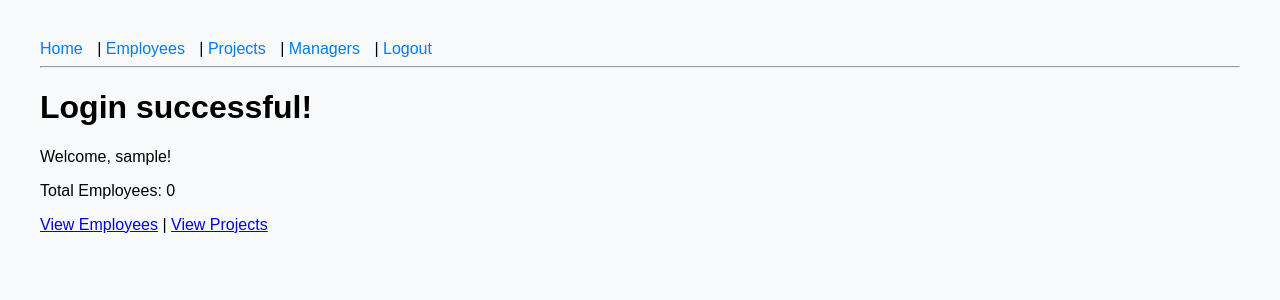
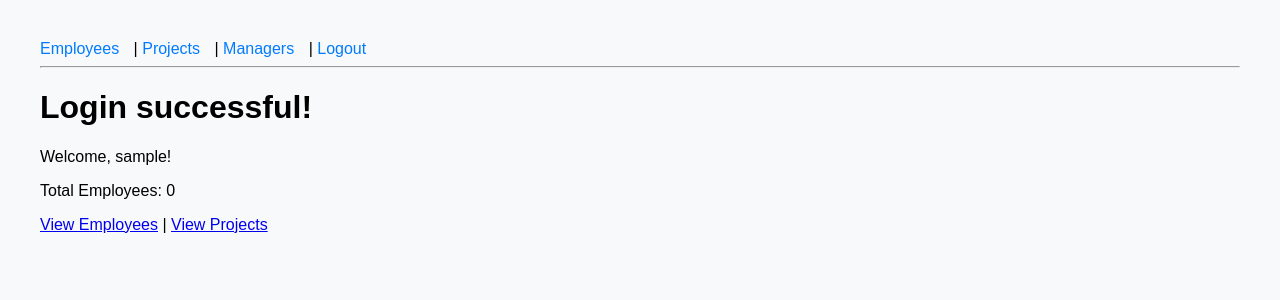
Before and after one commit to chehakchopra/A4-Database-Company-Project, a Flask app: page /home in a window 1280 px wide. Shown: the top 300 px of the page. Run offline with Flask 3, Linux system fonts and the light colour scheme; the visitor is signed in with stand-in values (Sample User, id 1); data that the repository does not hold is empty; some libraries are stand-ins or nearby versions.

Commit message:
Making employees the home page

```diff
--- a/app.py
+++ b/app.py
@@ -47,7 +47,7 @@ def login():
             session["user_id"] = user[0]
             session["username"] = username
             flash("Login successful!", "success")
-            return redirect(url_for("home"))
+            return redirect(url_for("employees"))
         else:
             flash("Invalid username or password", "danger")
 
--- a/static/style.css
+++ b/static/style.css
@@ -77,7 +77,7 @@ form a {
 
 
 .login-box {
-  width: 320px;
+  width: 400px;
   background: white;
   padding: 30px 25px;
   border-radius: 8px;
--- a/templates/layout.html
+++ b/templates/layout.html
@@ -15,7 +15,6 @@
 {% endwith %}
 
 <nav>
-  <a href="{{ url_for('home') }}">Home</a> |
   <a href="{{ url_for('employees') }}">Employees</a> |
   <a href="{{ url_for('projects') }}">Projects</a> |
   <a href="{{ url_for('managers') }}">Managers</a> |
```
